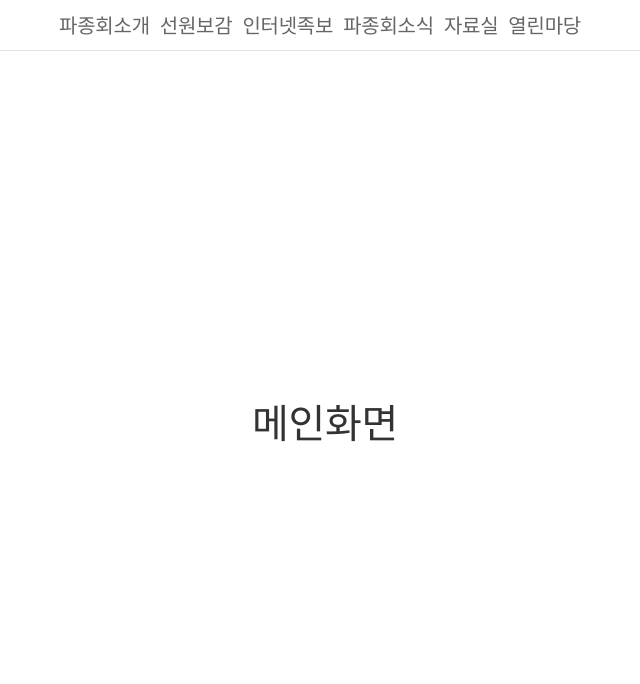
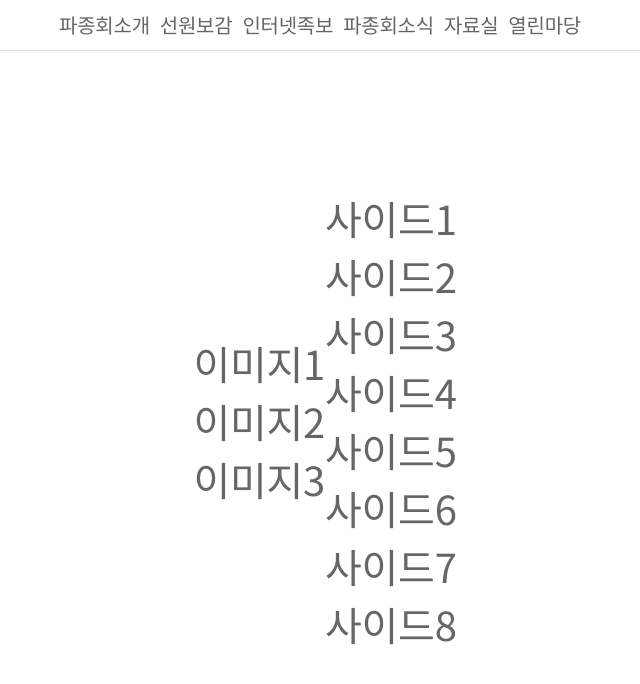
Before and after one commit to bskgo88/myroot, a Vue app: page / in a window 1280 px wide. Shown: the top 684 px of the page, without its empty margins (315-955 px from the left). Built offline with nearby package versions, Linux system fonts and the light colour scheme.

Commit message:
커밋내용

```diff
--- a/src/components/MainPage.vue
+++ b/src/components/MainPage.vue
@@ -1,6 +1,15 @@
 <template>
   <div id="main">
-    메인화면
+    <div class="main-slide">
+      <ul>
+        <li><a href="#none"><img src="" alt="">이미지1</a></li>
+        <li><a href="#none"><img src="" alt="">이미지2</a></li>
+        <li><a href="#none"><img src="" alt="">이미지3</a></li>
+      </ul>
+    </div>
+    <div class="slide-bottom">
+
+    </div>
     <Aside/>
     <Footer/>
   </div>
--- a/src/include/aside.vue
+++ b/src/include/aside.vue
@@ -1,5 +1,15 @@
 <template>
   <div id="aside">
+    <ul>
+      <li><a href="">사이드1</a></li>
+      <li><a href="">사이드2</a></li>
+      <li><a href="">사이드3</a></li>
+      <li><a href="">사이드4</a></li>
+      <li><a href="">사이드5</a></li>
+      <li><a href="">사이드6</a></li>
+      <li><a href="">사이드7</a></li>
+      <li><a href="">사이드8</a></li>
+    </ul>
   </div>
 </template>
 
```
